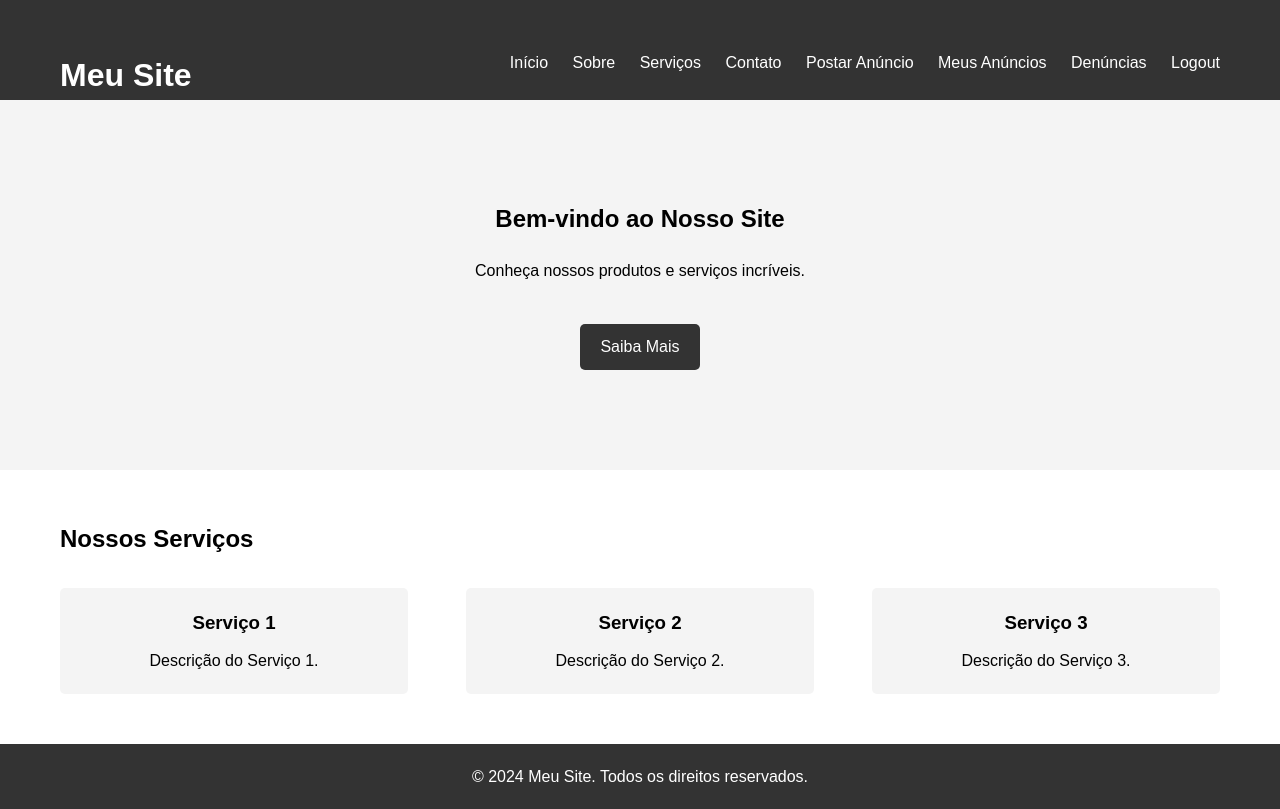
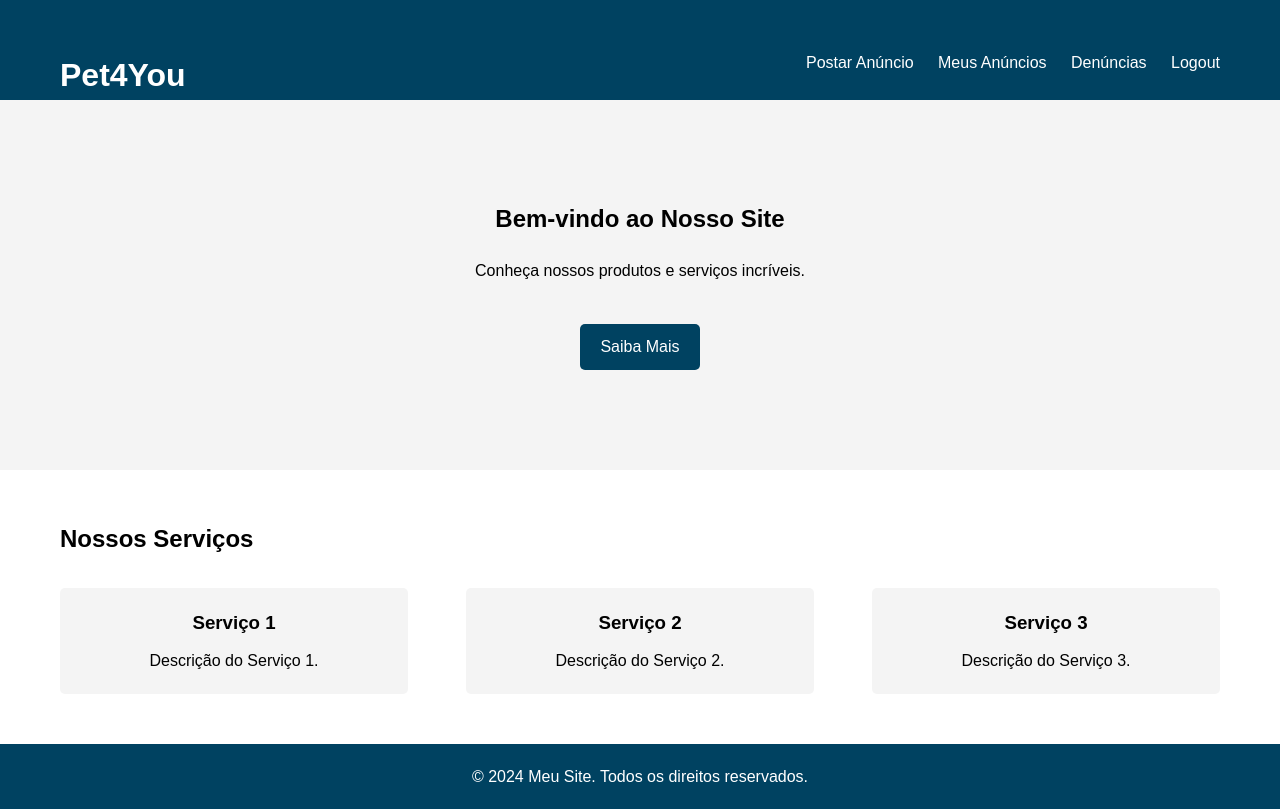
Before and after one commit to antonioz2022/ProjetoFDS, a Django app: page / in a window 1280 px wide. Run offline with Django 5.2, Linux system fonts and the light colour scheme; the visitor is signed in with stand-in values (Sample User, id 1); parts of the project's set-up code (start-up, migrations or seed data) failed here and were passed over.

Commit message:
Color Changes

```diff
--- a/pet4you_app/static/css/styles.css
+++ b/pet4you_app/static/css/styles.css
@@ -44,7 +44,7 @@
     border: 2px solid rgba(255, 255, 255, .2);
     border-radius: 40px;
     font-size: 16px;
-    color: #fff;
+    color: #ffffff;
     padding: 20px 45px 20px 20px;
   }
   .input-box input::placeholder{
@@ -176,7 +176,7 @@
 
 /* Header Styles */
 .home-header {
-  background-color: #333;
+  background-color: #004261;
   color: #fff;
   padding: 50px 0;
 }
@@ -217,7 +217,7 @@
 .banner .btn {
   display: inline-block;
   padding: 10px 20px;
-  background-color: #333;
+  background-color: #004261;
   color: #fff;
   text-decoration: none;
   border-radius: 5px;
@@ -248,7 +248,7 @@
 
 /* Footer Styles */
 .home-footer {
-  background-color: #333;
+  background-color: #004261;
   color: #fff;
   padding: 20px 0;
   text-align: center;
@@ -269,7 +269,7 @@
 .login-form {
     max-width: 400px;
     padding: 40px;
-    background-color: #fff;
+    background-color: #a0a0a0;
     border-radius: 8px;
     box-shadow: 0 0 20px rgba(0, 0, 0, 0.1);
 }
@@ -300,7 +300,7 @@ button {
     display: block;
     width: 100%;
     padding: 10px;
-    background-color: #007bff;
+    background-color: #004261;
     color: #fff;
     border: none;
     border-radius: 5px;
@@ -309,7 +309,7 @@ button {
 }
 
 button:hover {
-    background-color: #0056b3;
+    background-color: #868686;
 }
 
 .forgot-password {
--- a/pet4you_app/templates/home.html
+++ b/pet4you_app/templates/home.html
@@ -2,14 +2,10 @@
 
 <header class="home-header">
   <div class="container">
-    <h1>Meu Site</h1>
+    <h1>Pet4You</h1>
     <nav class="home-nav">
       <ul>
         {% if user.is_authenticated %}
-        <li><a href="#">Início</a></li>
-        <li><a href="#">Sobre</a></li>
-        <li><a href="#">Serviços</a></li>
-        <li><a href="#">Contato</a></li>
         <li><a href="{% url 'pet4you:posting' %}">Postar Anúncio</a></li>
         <li><a href="{% url 'pet4you:list' %}">Meus Anúncios</a></li>
         {% if user.is_staff %}
```
